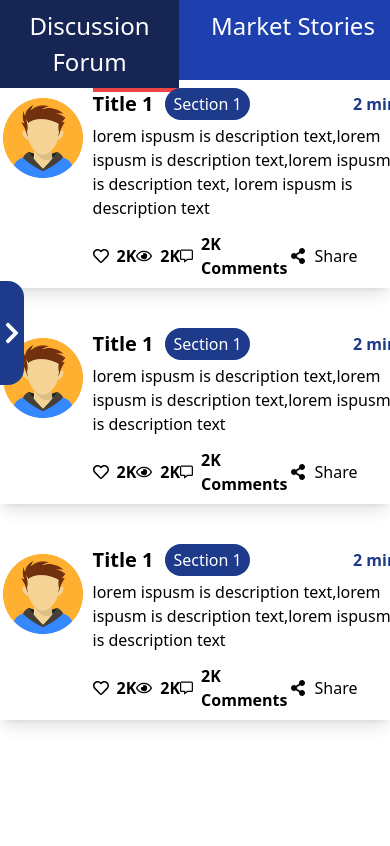
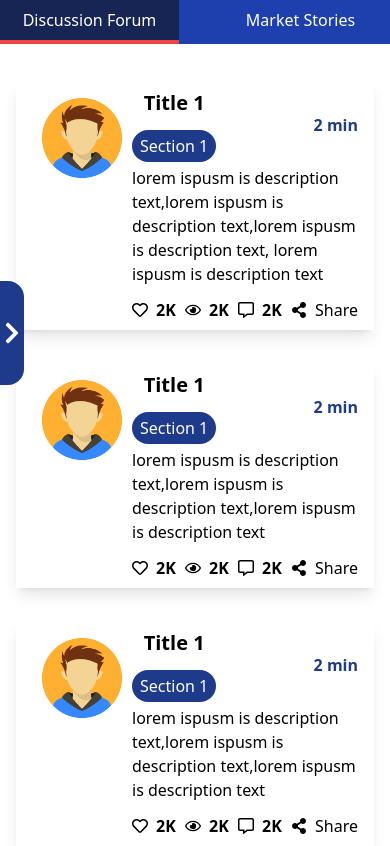
Before and after one commit to Mehdi-UX-Dev/Intern-Assignment, a Next.js app: page / in a window 390 px wide. Built offline with nearby package versions, Linux system fonts and the light colour scheme.

Commit message:
fixed responsiveness issues

```diff
--- a/app/page.tsx
+++ b/app/page.tsx
@@ -11,17 +11,15 @@ function Home() {
   const [page, togglePage] = useState({ forum: true, marketStories: false });
   const [isNavOpen, toggleNav] = useState(false);
 
-  const [isMdViewport, setIsMdViewport] = useState(false);
+  const [isLgViewport, setViewport] = useState(false);
 
   useEffect(() => {
     function handleResize() {
-      setIsMdViewport(window.innerWidth <= 768);
+      setViewport(window.innerWidth <= 1024);
     }
 
     window.addEventListener("resize", handleResize);
     handleResize();
-
-    console.log("I am running");
 
     return () => window.removeEventListener("resize", handleResize);
   }, []);
@@ -40,9 +38,9 @@ function Home() {
         </div>
       )}
 
-      {isMdViewport && page.forum && <Cards />}
-      {isMdViewport && page.marketStories && <ImageCards />}
-      {!isMdViewport && (
+      {isLgViewport && page.forum && <Cards />}
+      {isLgViewport && page.marketStories && <ImageCards />}
+      {!isLgViewport && (
         <div className="mt-8 grid md:grid-cols-6 lg:grid-cols-12">
           <Cards />
           <ImageCards />
--- a/components/Card.tsx
+++ b/components/Card.tsx
@@ -27,22 +27,22 @@ function Card({
   comments,
 }: CardProps) {
   return (
-    <div className=" flex w-fit items-start justify-center bg-white px-4 py-2  shadow-lg ">
+    <div className="mx-4  flex w-fit items-start justify-center bg-white px-4 py-2 shadow-lg  md:mx-auto ">
       <Image src="/avatar.png" alt="" height={50} width={100} />
       <div>
         <div className="flex items-center justify-between">
-          <div className="flex items-center gap-3">
-            <h4 className="text-[1.25rem] font-bold">{title}</h4>
-            <p className="rounded-full bg-blue-900 px-2 py-1 text-white">
+          <div className="flex flex-col  items-center gap-3 md:flex-row">
+            <h4 className=" text-[1.25rem] font-bold">{title}</h4>
+            <p className=" rounded-full bg-blue-900 px-2 py-1 text-white ">
               {section}
             </p>
           </div>
-          <p className="font-semibold text-blue-900">{time}</p>
+          <p className=" font-semibold text-blue-900">{time}</p>
         </div>
         <div className="pt-1">
-          <p className="lg:w-[70ch]">{description}</p>
+          <p className="md:w-[70ch]">{description}</p>
         </div>
-        <div className="flex items-center justify-between pr-10 pt-3">
+        <div className="flex items-center justify-between pt-3 md:pr-10">
           <div className="flex items-center gap-2">
             <FaRegHeart />
             <p className="font-semibold">{likes}</p>
@@ -53,7 +53,9 @@ function Card({
           </div>
           <div className="flex items-center gap-2">
             <FaRegCommentAlt />
-            <p className="font-semibold">{comments} Comments</p>
+            <p className=" font-semibold">
+              {comments} <span className=" hidden md:inline">Comments</span>
+            </p>
           </div>
           <div className="flex items-center gap-2">
             <FaShareAlt />
--- a/components/Cards.tsx
+++ b/components/Cards.tsx
@@ -3,7 +3,7 @@ import { forumCards } from "@/data.json";
 
 function Cards() {
   return (
-    <div className=" space-y-8 md:col-span-4 lg:col-span-8 lg:ml-10">
+    <div className=" space-y-8 md:col-span-4 md:mx-10 lg:col-span-8  lg:mx-0 ">
       {forumCards.map((item, idx) => (
         <Card key={idx} {...item} />
       ))}
--- a/components/Header.tsx
+++ b/components/Header.tsx
@@ -15,13 +15,13 @@ function Header({
   >;
 }) {
   return (
-    <header className="border-x- z-10 h-20 border-black md:mt-8  md:border-0 md:px-4 ">
-      <div className="grid  grid-cols-2 gap-8 bg-blue-800 text-white  md:bg-white   lg:grid-cols-12">
+    <header className="border-x- z-10 h-20 border-black lg:mt-8  lg:border-0 lg:px-4 ">
+      <div className="grid  grid-cols-2 gap-8 bg-blue-800 text-white  lg:grid-cols-12   lg:bg-white">
         <h1
           className={cx(
-            " w-fit py-2 text-center text-[1.5rem] md:rounded-md md:bg-red-100 md:px-4 md:font-bold md:text-red-600 lg:col-span-8",
+            "truncate py-2 text-center  md:text-[1.5rem] lg:col-span-8 lg:w-fit lg:rounded-md lg:bg-red-100 lg:px-4 lg:font-bold lg:text-red-600",
             {
-              " border-b-4 border-red-500 bg-blue-950 md:border-0": page.forum,
+              " border-b-4 border-red-500 bg-blue-950  lg:border-0": page.forum,
             },
           )}
           onClick={() => togglePage({ forum: true, marketStories: false })}
@@ -30,9 +30,9 @@ function Header({
         </h1>
         <h1
           className={cx(
-            " w-fit py-2 text-center text-[1.5rem] md:rounded-md md:bg-red-100 md:px-4 md:font-bold md:text-red-600 lg:col-span-4",
+            "truncate py-2 text-center md:text-[1.5rem] lg:col-span-4 lg:w-fit lg:rounded-md lg:bg-red-100 lg:px-4 lg:font-bold lg:text-red-600",
             {
-              " border-b-4 border-red-500 bg-blue-950 md:border-0":
+              " border-b-4 border-red-500 bg-blue-950 lg:border-0":
                 page.marketStories,
             },
           )}
--- a/components/ImageCards.tsx
+++ b/components/ImageCards.tsx
@@ -4,7 +4,7 @@ import { storiesCards } from "@/data.json";
 
 function ImageCards() {
   return (
-    <div className=" md:col-span-2 lg:col-span-4">
+    <div className="mx-auto w-10/12 space-y-8 lg:col-span-4  lg:w-full">
       {storiesCards.map((item, idx) => (
         <ImageCard key={idx} {...item} />
       ))}
--- a/components/imageCard.tsx
+++ b/components/imageCard.tsx
@@ -8,10 +8,10 @@ interface CardProps {
 
 function ImageCard({ title, description }: CardProps) {
   return (
-    <div className=" bg-white shadow-md lg:w-fit ">
+    <div className="mx-4 bg-white shadow-md  lg:mx-auto lg:w-fit xl:mx-0">
       <Image
         src="/photo.jpg"
-        className="w-full rounded object-cover"
+        className="w-full rounded object-cover "
         height={200}
         width={200}
         alt=""
```
